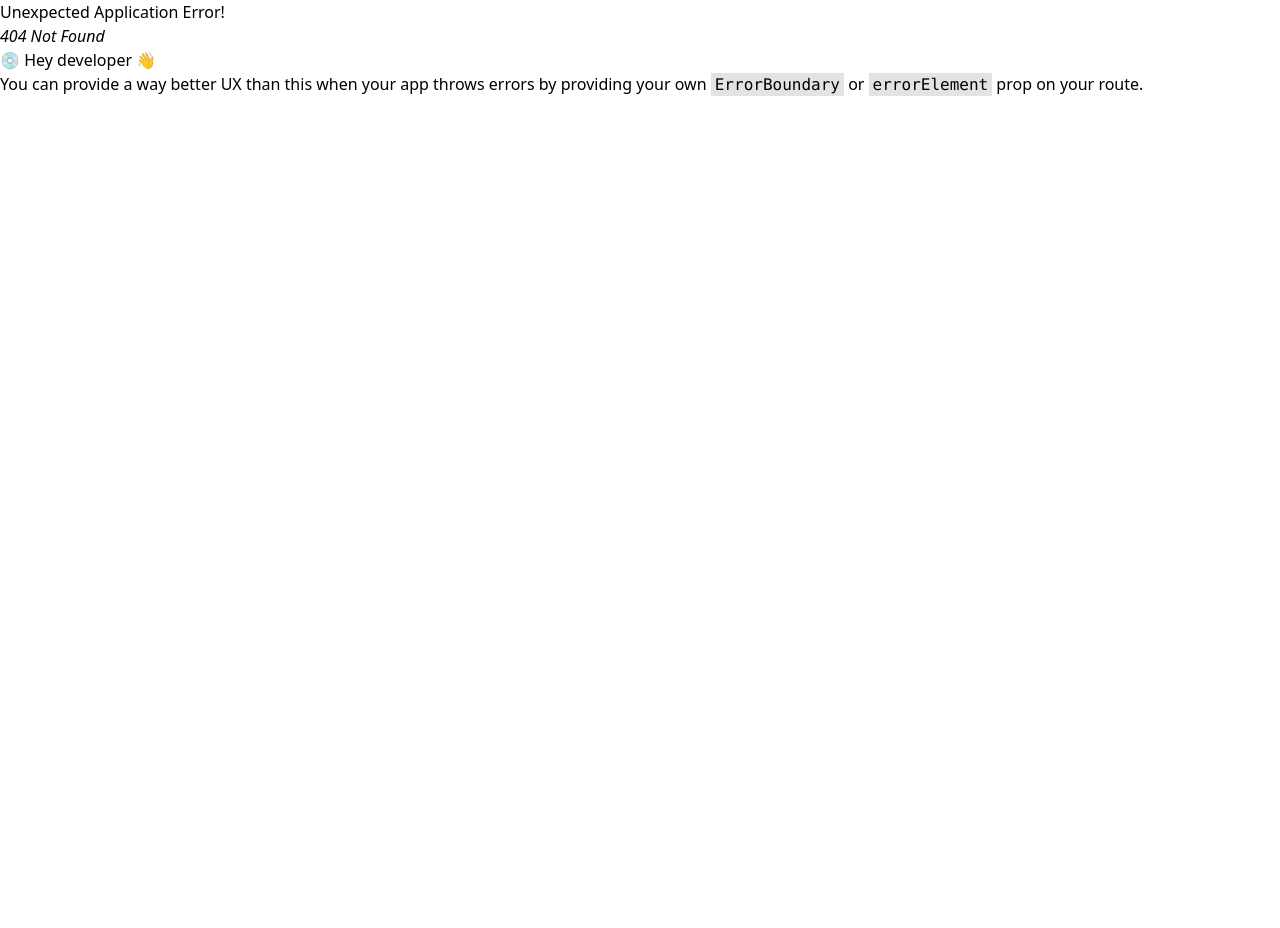
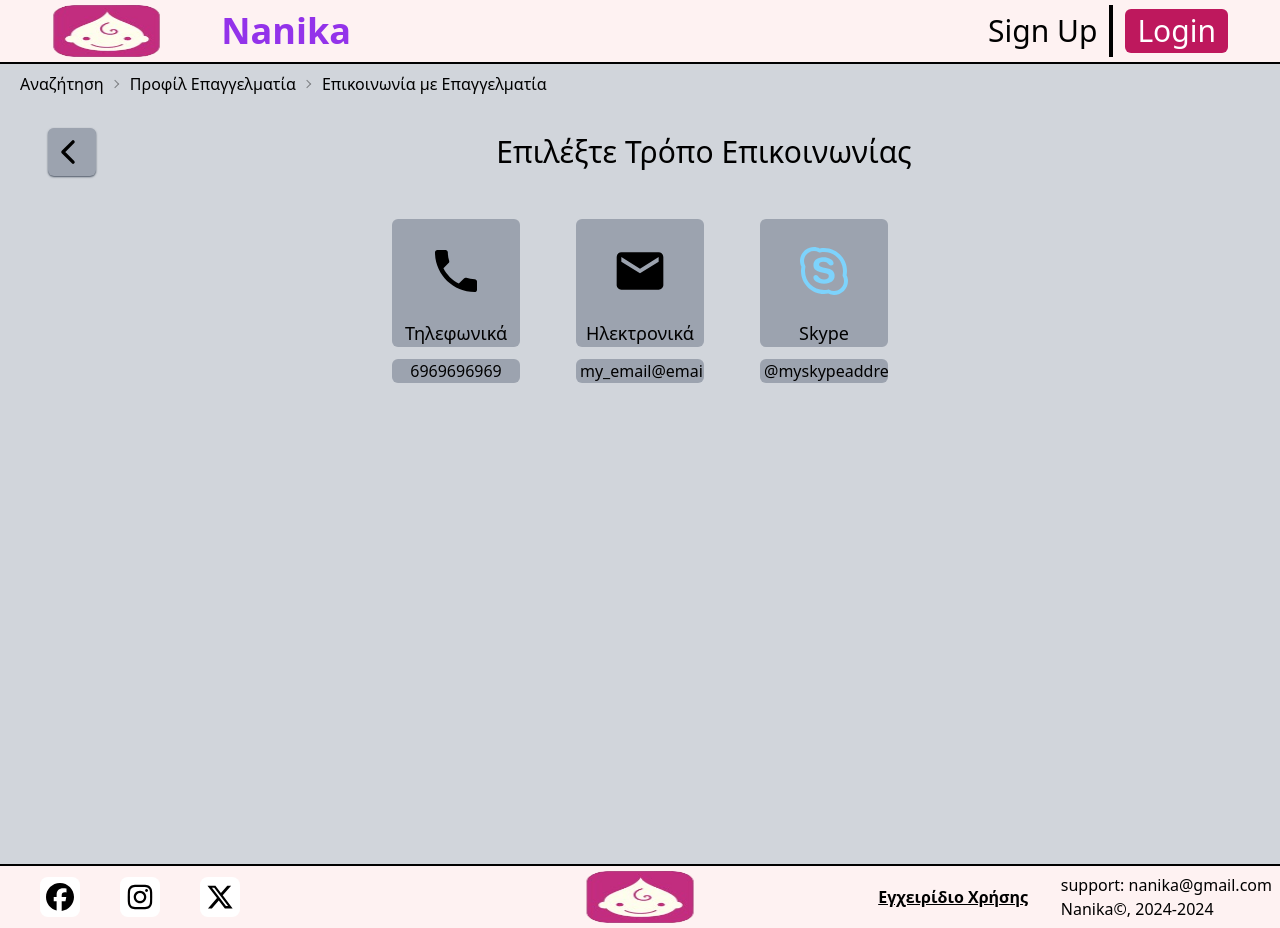
Before and after one commit to liakourinoos/eam-front, a React (Vite) app: page /contact in a window 1280 px wide. Before the commit this address had no page. Before the commit the page ends 800 px from the top, so only its background shows below. Built offline with nearby package versions, Linux system fonts and the light colour scheme.

Commit message:
contact page, needs some more

```diff
--- /dev/null
+++ b/src/Contact.jsx
@@ -0,0 +1,73 @@
+import {useContext}  from 'react'
+import {UserContext } from './customHooks.jsx'
+import { RenderHeaderNavbar } from '../global_assets/global_functions.jsx';
+import Footer from './generic components/Footer.jsx'
+import {Link} from 'react-router-dom'
+import { MdPhone,MdEmail } from "react-icons/md";
+import { IoChevronBack } from "react-icons/io5";
+import { LiaSkype } from "react-icons/lia";
+function Contact(){
+    const { userData, setUserData } = useContext(UserContext);
+
+    return(
+        <div className='w-full h-screen'>
+            {RenderHeaderNavbar(userData)}
+            <div className='h-full bg-gray-300'>
+
+                {/* Breadcrumbs */}
+                <div className="breadcrumbs pl-5 text-md">
+                    <ul>
+                        <li><Link to="/search">Αναζήτηση</Link></li>
+                        <li><Link to="/nannyProfile">Προφίλ Επαγγελματία</Link></li>
+                        <li className='font-medium'>Επικοινωνία με Επαγγελματία</li>
+
+                    </ul>
+                </div>
+
+                {/* div for page title and back button */}
+                <div className=" mt-2 w-full h-20  flex gap-10 items-center px-2 ">
+                    <div className='size-12 bg-gray-400 rounded-md flex items-center ml-10 justify-center shadow-sm shadow-gray-600'>
+                        <IoChevronBack className='text-4xl mr-2 '/>
+                    </div>
+                    <p className='text-3xl mx-auto font-medium '>Επιλέξτε Τρόπο Επικοινωνίας</p>
+                </div>
+
+                {/* options div */}
+                <div className="w-full h-1/3  font-medium  flex items-center justify-center gap-14">
+
+                    <div className="w-32 h-4/5 flex flex-col gap-3">
+                        <div className="size-32 rounded-md flex flex-col items-center font-medium text-lg justify-end bg-gray-400">
+                            <MdPhone className='size-14 bg-yellow-'/>
+                            <p className='mt-5'>Τηλεφωνικά</p>
+                        </div>
+                        <p className='rounded-md w-full bg-gray-400 text-center'>6969696969</p>
+                    </div>
+
+                    <div className="w-32 h-4/5 flex flex-col gap-3">
+                        <div className="size-32 rounded-md flex flex-col items-center  font-medium text-lg justify-end bg-gray-400 ">
+                            <MdEmail className='size-14'/>
+                            <p className='mt-5'>Ηλεκτρονικά</p>
+                        </div>
+                        <p className='rounded-md w-full bg-gray-400  px-1 overflow-x-auto'>my_email@email.com</p>
+                    </div>
+
+                    <div className="w-32 h-4/5 flex flex-col gap-3">
+                        <div className="size-32 rounded-md flex flex-col items-center font-medium text-lg justify-end bg-gray-400">
+                            <LiaSkype className="size-16 text-sky-300 "/>
+                            <p className='mt-4'>Skype</p>
+                        </div>
+
+                        <p className='rounded-md w-full bg-gray-400 px-1 overflow-x-auto'>@myskypeaddress</p>
+                    </div>
+
+
+                </div>
+            </div>
+            <Footer/>
+        </div>
+
+
+    );
+}
+
+export default Contact;
--- a/src/NannyProfile.jsx
+++ b/src/NannyProfile.jsx
@@ -1,5 +1,4 @@
 import Footer from './generic components/Footer.jsx'
-import Header from './generic components/Header.jsx'
 import {hours,days,availabilityMatrix} from '../global_assets/global_values.jsx'
 import { Link } from 'react-router-dom';
 import { FaCheck, FaFile } from 'react-icons/fa6';
@@ -9,7 +8,7 @@ import {UserContext } from './customHooks.jsx'
 import { FaStar, FaStarHalfAlt, FaRegStar } from 'react-icons/fa';
 // import { MdStarBorder } from 'react-icons/md';
 import {RenderHeaderNavbar} from '../global_assets/global_functions.jsx'
-
+import NannyReview from './views/NannyReview.jsx'
 
 function NannyProfile(){
     const gender="Θηλυκό"
@@ -35,7 +34,7 @@ function NannyProfile(){
                     <div className="breadcrumbs pl-5 text-md">
                         <ul>
                             <li><Link to="/search">Αναζήτηση</Link></li>
-                            <li>Προφίλ Επαγγελματία</li>
+                            <li className='font-medium'>Προφίλ Επαγγελματία</li>
                         </ul>
                     </div>
 
@@ -56,7 +55,7 @@ function NannyProfile(){
                                     <FaFemale className='text-xl' title={gender} />
                                 </div>
                                 <p>3 χρόνια εμπειρίας</p>
-                                <div className="flex items-center" title={`βαθμολογία: ${rating}/5`}>
+                                <div className="flex items-center" title={`Βαθμολογία: ${rating}/5`}>
                                     {/* Render full stars */}
                                     {Array.from({ length: fullStars }, (_, idx) => (
                                         <FaStar key={`full-${idx}`} className="text-black" />
@@ -72,7 +71,7 @@ function NannyProfile(){
                         </div>
 
                         {/* Right section: contact button */}
-                        <Link to={`${userData ? '/communicate' : '/login'}`} className="w-1/5 shadow-md shadow-gray-600 bg-white text-2xl flex items-center justify-center rounded-md font-medium h-1/2 ml-auto mr-4">
+                        <Link to={`${userData ? '/contact' : '/login'}`} className="w-1/5 shadow-md shadow-gray-600 bg-white text-2xl flex items-center justify-center rounded-md font-medium h-1/2 ml-auto mr-4">
                             Επικοινωνία
                         </Link>
                     </div>
@@ -133,6 +132,15 @@ function NannyProfile(){
                 <div className='border-b-2 border-gray-700 my-10 w-3/4 mx-auto h-1'></div>
 
                 <p className='text-2xl mx-auto w-fit font-medium'>Πρόσφατες Αξιολογήσεις Γονέων </p>
+
+                <div className='w-full  mt-5 mb-3  flex flex-col items-center gap-4'>
+                    <NannyReview name='Maria' surname='Pap' rating={5} date='99/99/99999' review='good nanny!'/>
+                    <NannyReview name='Maria' surname='Pap' rating={4} date='99/99/99999' review='could be better'/>
+
+                    <NannyReview name='Maria' surname='Pap' rating={2} date='99/99/99999' review={"AAAAAAAAAAAAAAAAAAAAAAAAAAAAAAAAAAAAAAAAAAAAAAAAAAAAAAAAAAAAAAAAAAAAAAAAAAAAAAAAAAAAAAAAAAAAAAAAAAAAAAAAAAAAAAAAAAAAAAAAAAAAAAAAAAAAAAAAAAAAAAAAAAAA"}/>
+                    <NannyReview name='Maria' surname='Pap' rating={1} date='99/99/99999' review='would not recommend!'/>
+
+                </div>
 
                 </div>
 
--- a/src/main.jsx
+++ b/src/main.jsx
@@ -11,6 +11,7 @@ import SignUp from './SignUp.jsx'
 import About from './About.jsx'
 import ParentSettings from './ParentSettings.jsx'
 import NannyProfile from './NannyProfile.jsx'
+import Contact from './Contact.jsx'
 
 const router = createBrowserRouter([
   {path: '/', element: <App/>},
@@ -19,7 +20,8 @@ const router = createBrowserRouter([
   {path: '/signup', element: <SignUp/>},
   {path: '/about', element: <About/>},
   {path: '/parentSettings',element:<ParentSettings/>},
-  {path: '/nannyProfile', element:<NannyProfile/>}
+  {path: '/nannyProfile', element:<NannyProfile/>},
+  {path:'/contact' , element:<Contact/>},
 ]);
 
 
--- /dev/null
+++ b/src/views/NannyReview.jsx
@@ -0,0 +1,71 @@
+import PropTypes from 'prop-types';
+import { FaStar, FaStarHalfAlt, FaRegStar } from 'react-icons/fa';
+
+function NannyReview({name="default-n" , surname="def-sur", rating=0, date="99/99/9999", review="Lorem ipsum"}){
+    const fullStars = Math.floor(rating); // Integer part (e.g., for 4.5, this will be 4)
+    const halfStars = rating % 1 >= 0.5 ? 1 : 0; // Half star if there's a decimal part
+    const emptyStars = 5 - fullStars - halfStars; // Remaining stars are empty
+
+    return(
+        <div className='bg-gray-300 w-2/3 h-44 rounded-md shadow-sm'>
+            {/* main div with name,pfp,date and star rating */}
+            <div className='w-full h-2/5 rounded-t-md flex justify-between'>
+                {/* img */}
+                <div className='h-full w-1/6 pl-1 py-1 '>
+                    <img    src="https://encrypted-tbn0.gstatic.com/images?q=tbn:ANd9GcT77xKzr6ZPTH_WYNuPVmYx_Lu5EvM2LXSDWQ&s"
+                            className='h-full object-contain  rounded-full'
+                    />
+                </div>
+                {/* rest of data, name date and rating */}
+                <div className='w-full h-2/3  flex justify-between pr-5'>
+                    {/* date and name */}
+                    <div className='h-full py-1  font-medium'>
+                        <p className='text-sm pl-2   '>{date}</p>
+                        <p className='text-lg pl-2 mt-1'>{name} {surname}</p>
+                    </div>
+
+                    {/* rating */}
+                    <div className='h-full flex items-center' title={`Βαθμολογία: ${rating}/5`}>
+                        {/* Render full stars */}
+                        {Array.from({ length: fullStars }, (_, idx) => (
+                            <FaStar key={`full-${idx}`} className="text-black" />
+                        ))}
+                        {/* Render half star if needed */}
+                        {halfStars > 0 && <FaStarHalfAlt className="text-black" />}
+                        {/* Render empty stars */}
+                        {Array.from({ length: emptyStars }, (_, idx) => (
+                            <FaRegStar key={`empty-${idx}`} className="text-black" />
+                        ))}
+                    </div>
+
+
+                </div>
+            </div>
+
+            {/* review div */}
+            <div className="w-full h-3/5 px-1 py-2 font-medium text-lg text-ellipsis">
+                <p className="h-full px-2 rounded-md shadow-sm shadow-gray-600 bg-white break-words  overflow-y-scroll   text-ellipsis">
+                    {review}
+                </p>
+            </div>
+
+
+
+        </div>
+
+
+
+    )
+}
+
+
+NannyReview.propTypes= {
+    name:PropTypes.string.isRequired,
+    surname:PropTypes.string.isRequired,
+    rating:PropTypes.number.isRequired,
+    date:PropTypes.string.isRequired,
+    review:PropTypes.string
+
+}
+
+export default NannyReview;
```
